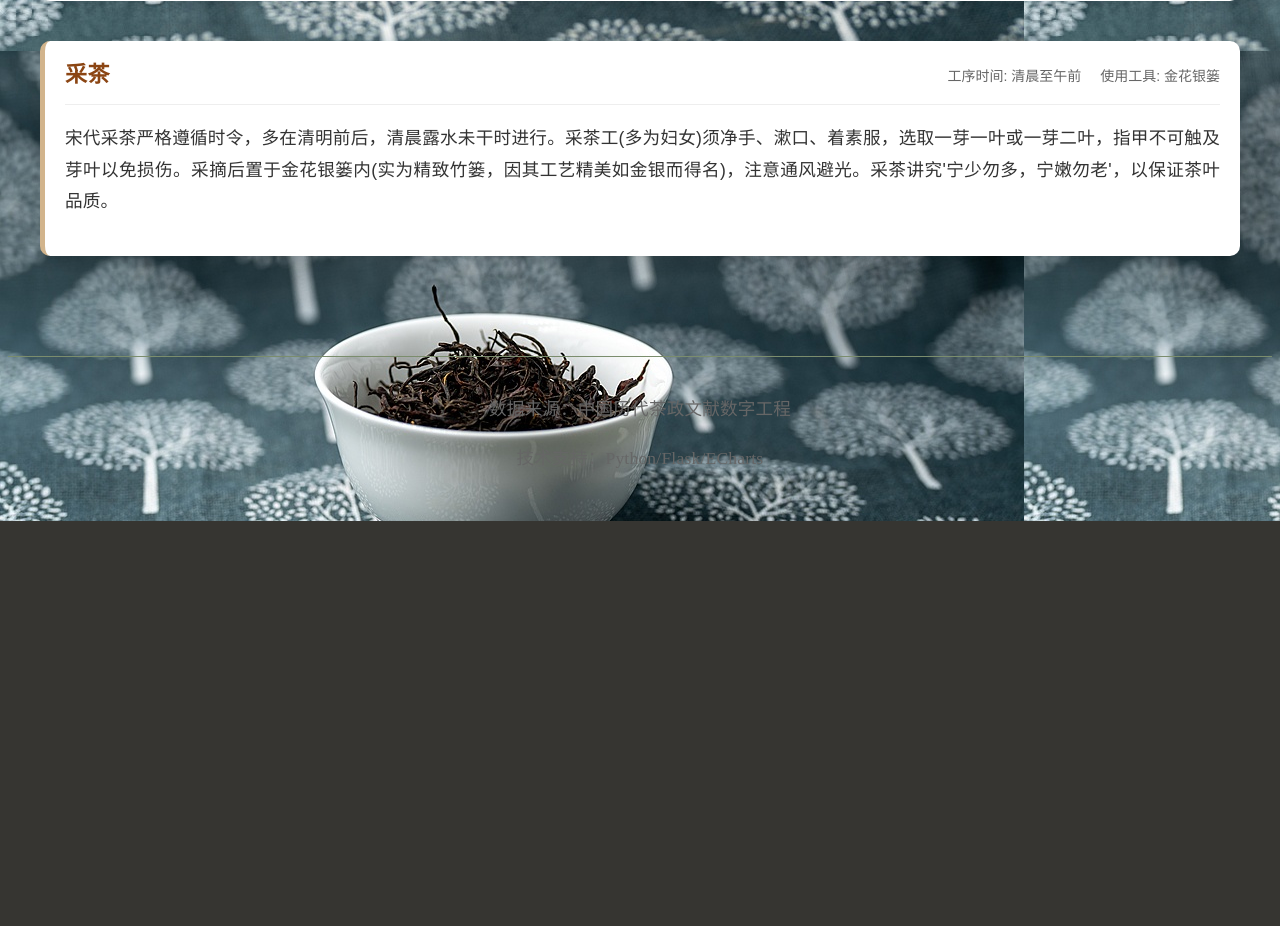
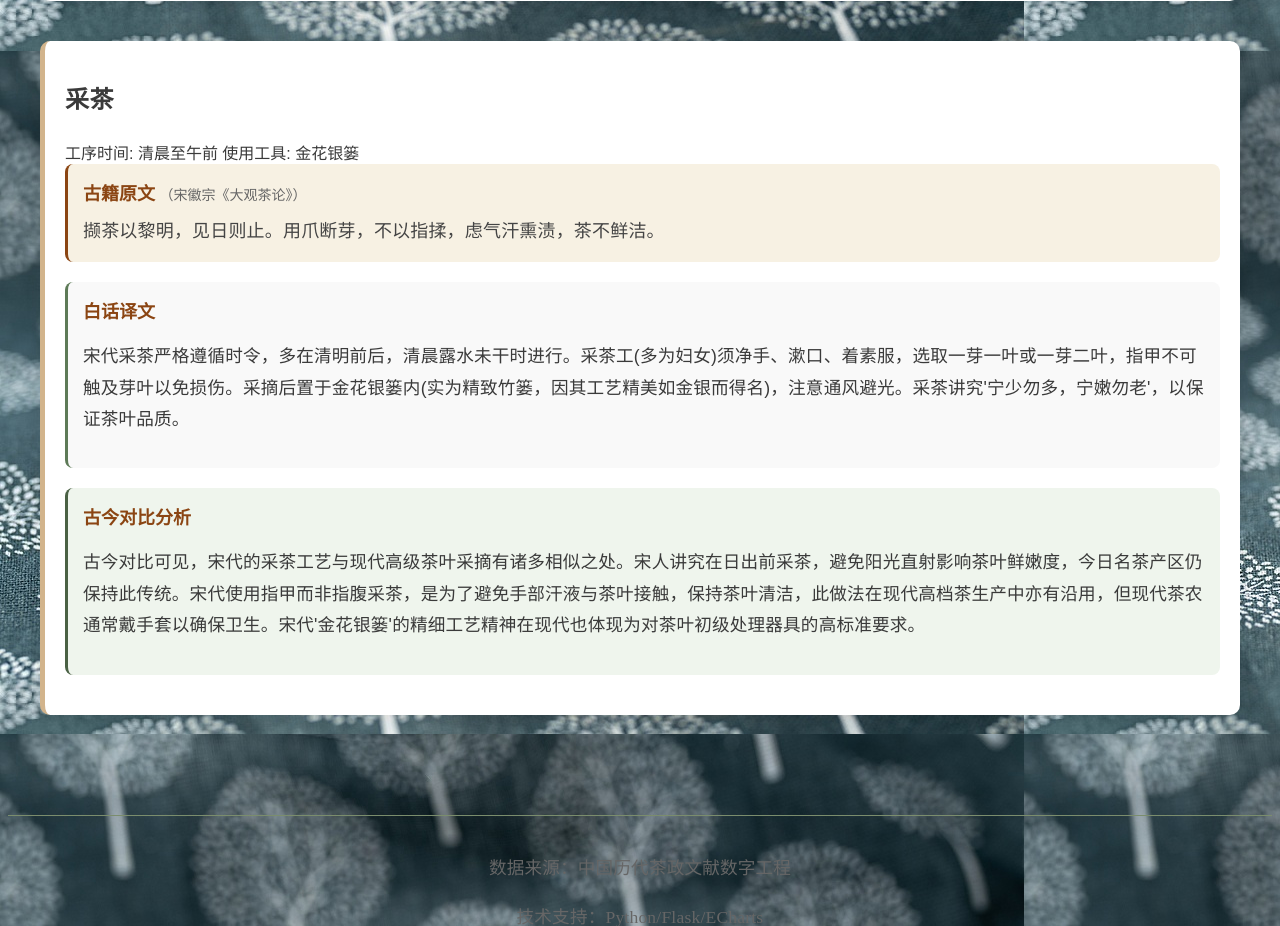
Before and after one commit to lining-lmxc/last, a Flask app: page /song_production in a window 1280 px wide. Shown: the part 1315-2241 px from the top of the page. Before the commit the page ends 1836 px from the top, so only its background shows below. Run offline with Flask 2, Linux system fonts and the light colour scheme; the visitor is signed in with stand-in values (Sample User, id 1); some libraries are stand-ins or nearby versions; some web fonts are replaced.

Commit message:
2025/4/18 宋代团茶制作解释更新文言文和解释

```diff
--- a/app.py
+++ b/app.py
@@ -160,21 +160,30 @@ def load_data():
                     "name": "采茶",
                     "duration": "清晨至午前",
                     "tool": "金花银篓",
-                    "details": "宋代采茶严格遵循时令，多在清明前后，清晨露水未干时进行。采茶工(多为妇女)须净手、漱口、着素服，选取一芽一叶或一芽二叶，指甲不可触及芽叶以免损伤。采摘后置于金花银篓内(实为精致竹篓，因其工艺精美如金银而得名)，注意通风避光。采茶讲究'宁少勿多，宁嫩勿老'，以保证茶叶品质。"
+                    "ancient_text": "撷茶以黎明，见日则止。用爪断芽，不以指揉，虑气汗熏渍，茶不鲜洁。",
+                    "source": "宋徽宗《大观茶论》",
+                    "details": "宋代采茶严格遵循时令，多在清明前后，清晨露水未干时进行。采茶工(多为妇女)须净手、漱口、着素服，选取一芽一叶或一芽二叶，指甲不可触及芽叶以免损伤。采摘后置于金花银篓内(实为精致竹篓，因其工艺精美如金银而得名)，注意通风避光。采茶讲究'宁少勿多，宁嫩勿老'，以保证茶叶品质。",
+                    "analysis": "古今对比可见，宋代的采茶工艺与现代高级茶叶采摘有诸多相似之处。宋人讲究在日出前采茶，避免阳光直射影响茶叶鲜嫩度，今日名茶产区仍保持此传统。宋代使用指甲而非指腹采茶，是为了避免手部汗液与茶叶接触，保持茶叶清洁，此做法在现代高档茶生产中亦有沿用，但现代茶农通常戴手套以确保卫生。宋代'金花银篓'的精细工艺精神在现代也体现为对茶叶初级处理器具的高标准要求。"
                 },
                 {
                     "step": 2,
                     "name": "蒸青",
                     "duration": "三蒸三晾",
                     "tool": "青铜甑釜",
-                    "details": "鲜叶采摘回来后，需先置通风处摊凉，然后放入青铜甑釜中蒸制。宋代讲究'三蒸三晾'法，即蒸青后摊晾，反复三次。蒸制火候掌握极为关键，火候过轻则茶性未去，内含物质未充分软化；火候过重则香气受损。蒸制至叶色转为深绿，柔韧如革，香气馥郁。此步骤可杀青、灭酶，防止氧化，保留茶叶中的芳香物质和营养成分。"
+                    "ancient_text": "蒸太生则芽滑，色清而味烈；过熟则芽烂，茶色赤而不胶。",
+                    "source": "《大观茶论》",
+                    "details": "鲜叶采摘回来后，需先置通风处摊凉，然后放入青铜甑釜中蒸制。宋代讲究'三蒸三晾'法，即蒸青后摊晾，反复三次。蒸制火候掌握极为关键，火候过轻则茶性未去，内含物质未充分软化；火候过重则香气受损。蒸制至叶色转为深绿，柔韧如革，香气馥郁。此步骤可杀青、灭酶，防止氧化，保留茶叶中的芳香物质和营养成分。",
+                    "analysis": "蒸青是宋代团茶制作中的关键工序，这一工艺反映了古人对茶叶杀青温度与时间控制的精确把握。与现代制茶工艺相比，宋代蒸青法被现代的杀青工艺所替代，从蒸汽杀青发展为锅炒杀青，但核心原理相同——通过热处理破坏茶叶中的酶活性，防止氧化。宋代'三蒸三晾'法体现了精工细作的制茶理念，这种反复处理的做法虽在现代大规模生产中已少见，但在日本抹茶制作中仍有保留，可见宋代制茶技术对东亚茶文化的深远影响。"
                 },
                 {
                     "step": 3,
                     "name": "研膏",
                     "duration": "昼夜捣研",
                     "tool": "青石茶臼",
-                    "details": "蒸青后的茶叶放入青石茶臼中，由专人用木杵捣研。此过程耗时且费力，讲究技法，木杵起落有节律，需持续捣研直至茶叶成膏状。宋徽宗《大观茶论》记载:'其捣也，用木杵，起落有节，不緩不疾，务令均匀，盖一舂一捣，各有至数。'研膏过程中需不断翻拌，确保茶粉细腻均匀，无结块。研膏完成的茶粉色泽青翠如玉，质地细腻。此步是制作团茶的关键工序，决定了团茶的品质和口感。"
+                    "ancient_text": "小榨去水，大榨出膏。研膏以柯木杵、瓦盆，水研至细腻如膏。",
+                    "source": "《北苑别录》",
+                    "details": "蒸青后的茶叶放入青石茶臼中，由专人用木杵捣研。此过程耗时且费力，讲究技法，木杵起落有节律，需持续捣研直至茶叶成膏状。宋徽宗《大观茶论》记载:'其捣也，用木杵，起落有节，不緩不疾，务令均匀，盖一舂一捣，各有至数。'研膏过程中需不断翻拌，确保茶粉细腻均匀，无结块。研膏完成的茶粉色泽青翠如玉，质地细腻。此步是制作团茶的关键工序，决定了团茶的品质和口感。",
+                    "analysis": "研膏工艺在宋代团茶制作中体现了精细化加工的最高水平。通过小榨去水、大榨出膏的过程，宋人实现了茶叶成分的充分提取与保留。与现代工艺相比，宋代研膏过程完全依靠人力，讲究的是节奏与均匀度，这种手工艺精神在现代日本抹茶制作中仍有体现。而现代制茶多采用机械研磨，虽提高了效率，但在质感表现上与传统手工研磨仍有差异。宋代研膏成膏状的做法，为后续压型(制成团茶)奠定基础，这一整体工艺流程反映了宋代对茶叶加工的系统性思考，启发了后世茶类的多样化发展。"
                 }
             ]
         }
--- a/templates/production_process.html
+++ b/templates/production_process.html
@@ -43,8 +43,17 @@
                     <span class="tool">使用工具: {{ process[0].tool }}</span>
                 </div>
             </div>
+            <div class="ancient-text">
+                <h4>古籍原文 <span class="source">（{{ process[0].source }}）</span></h4>
+                <p class="wenyanwen">{{ process[0].ancient_text }}</p>
+            </div>
             <div class="detail-content">
+                <h4>白话译文</h4>
                 <p>{{ process[0].details }}</p>
+            </div>
+            <div class="analysis-section">
+                <h4>古今对比分析</h4>
+                <p>{{ process[0].analysis }}</p>
             </div>
         </div>
 
@@ -56,8 +65,17 @@
                     <span class="tool">使用工具: {{ process[1].tool }}</span>
                 </div>
             </div>
+            <div class="ancient-text">
+                <h4>古籍原文 <span class="source">（{{ process[1].source }}）</span></h4>
+                <p class="wenyanwen">{{ process[1].ancient_text }}</p>
+            </div>
             <div class="detail-content">
+                <h4>白话译文</h4>
                 <p>{{ process[1].details }}</p>
+            </div>
+            <div class="analysis-section">
+                <h4>古今对比分析</h4>
+                <p>{{ process[1].analysis }}</p>
             </div>
         </div>
 
@@ -69,8 +87,17 @@
                     <span class="tool">使用工具: {{ process[2].tool }}</span>
                 </div>
             </div>
+            <div class="ancient-text">
+                <h4>古籍原文 <span class="source">（{{ process[2].source }}）</span></h4>
+                <p class="wenyanwen">{{ process[2].ancient_text }}</p>
+            </div>
             <div class="detail-content">
+                <h4>白话译文</h4>
                 <p>{{ process[2].details }}</p>
+            </div>
+            <div class="analysis-section">
+                <h4>古今对比分析</h4>
+                <p>{{ process[2].analysis }}</p>
             </div>
         </div>
     </div>
@@ -249,38 +276,52 @@
     animation: fadeIn 0.5s ease;
 }
 
-.detail-header {
-    display: flex;
-    justify-content: space-between;
-    align-items: center;
-    border-bottom: 1px solid #EEE;
-    padding-bottom: 15px;
-    margin-bottom: 15px;
+/* 新增样式：古籍原文和分析部分 */
+.ancient-text, .detail-content, .analysis-section {
+    margin-bottom: 20px;
+    padding: 15px;
+    border-radius: 8px;
 }
 
-.detail-header h3 {
-    margin: 0;
-    color: #8B4513;
-    font-size: 22px;
-}
-
-.detail-meta {
-    color: #666;
-    font-size: 14px;
-}
-
-.detail-meta span {
-    margin-left: 15px;
+.ancient-text {
+    background-color: #F7F1E3;
+    border-left: 3px solid #8B4513;
 }
 
 .detail-content {
-    line-height: 1.6;
-    color: #333;
-    text-align: justify;
+    background-color: #F9F9F9;
+    border-left: 3px solid #5D7A57;
+}
+
+.analysis-section {
+    background-color: #EFF5ED;
+    border-left: 3px solid #4A6144;
+}
+
+h4 {
+    color: #8B4513;
+    margin-top: 0;
+    margin-bottom: 10px;
+    font-weight: 600;
+    font-size: 18px;
+}
+
+.source {
+    font-size: 14px;
+    color: #666;
+    font-weight: normal;
+}
+
+.wenyanwen {
+    font-family: "FangSong", "STFangsong", serif;
+    font-size: 18px;
+    line-height: 1.8;
+    color: #444;
+    margin: 0;
 }
 
 @keyframes fadeIn {
-    from { opacity: 0; transform: translateY(10px); }
+    from { opacity: 0; transform: translateY(20px); }
     to { opacity: 1; transform: translateY(0); }
 }
 
```
Also changed, not shown: 1 other file.
